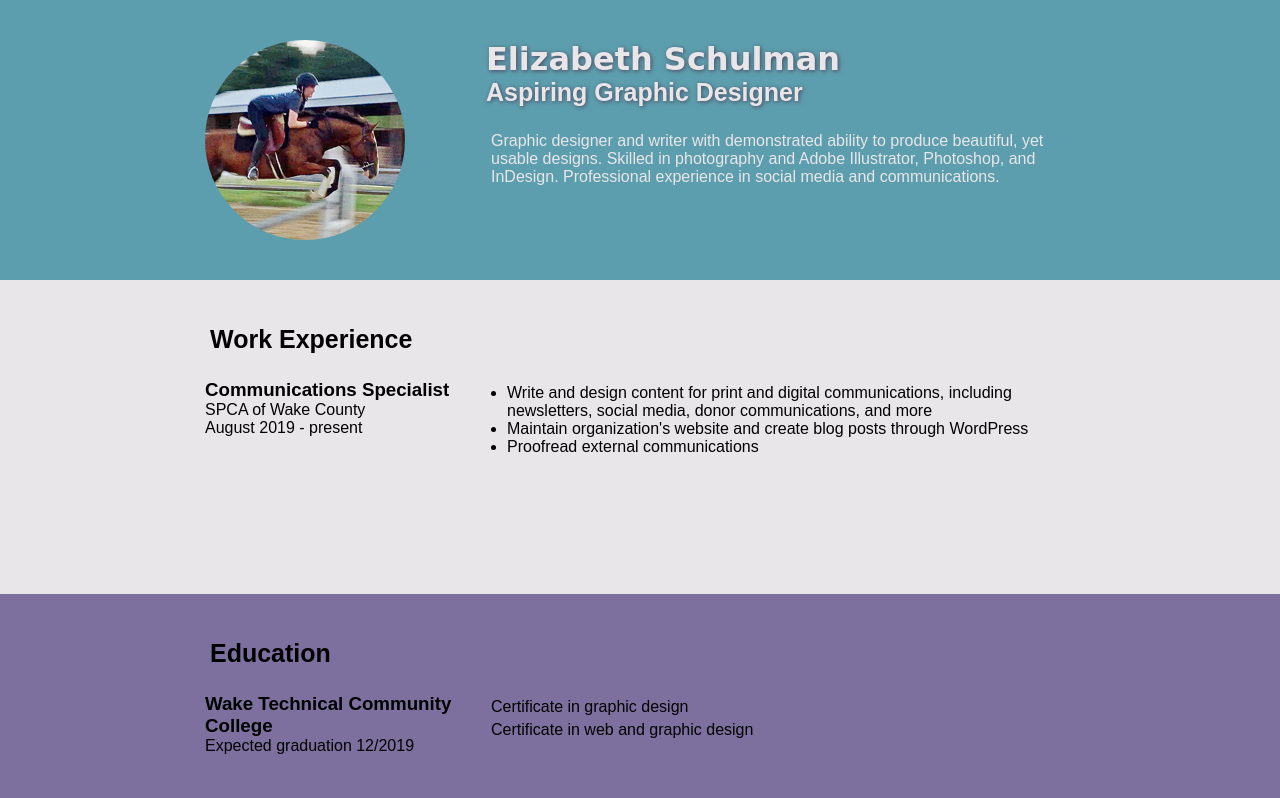
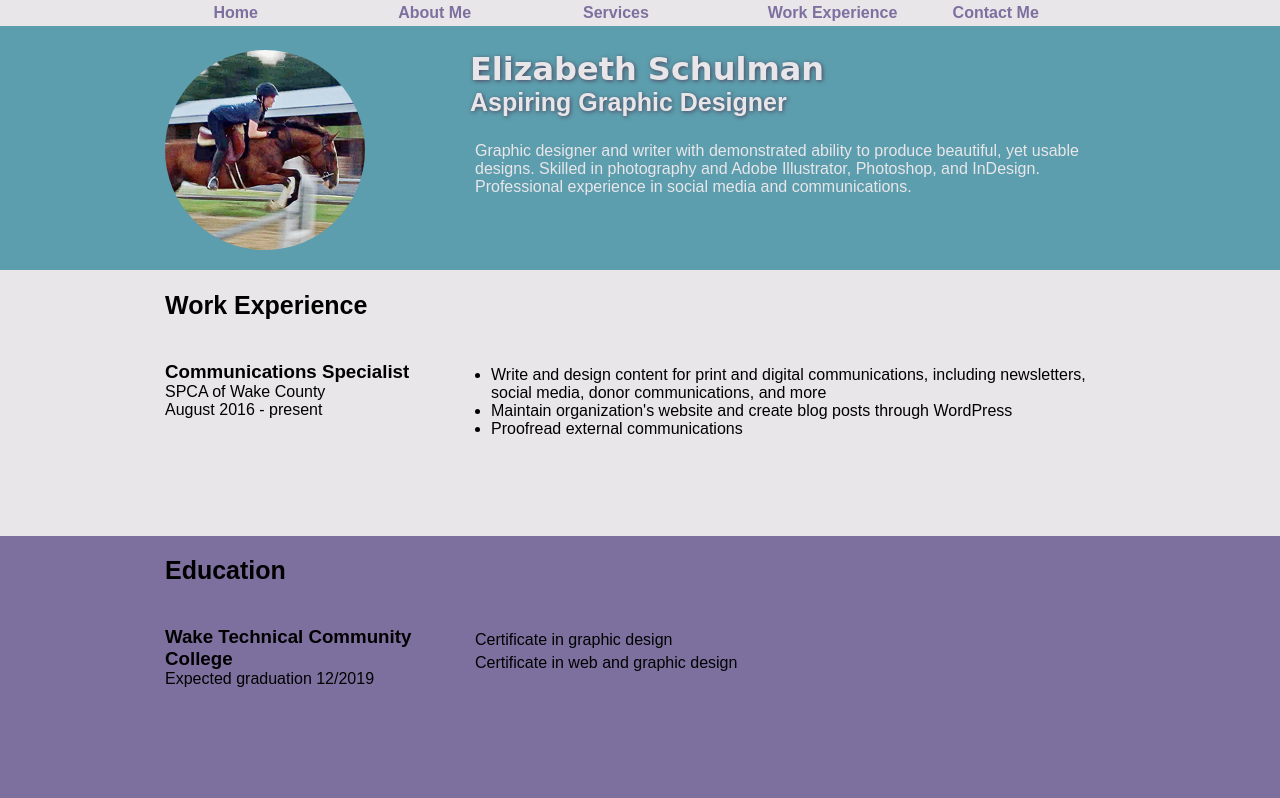
Before and after one commit to emschulman/Lesson03, a plain HTML site: page index.html in a window 1280 px wide. Shown: the top 798 px of the page. Drawn offline with Linux system fonts and the light colour scheme; a web font is replaced by a local one.

Commit message:
Changes made with LinkedIn tutorial

```diff
--- a/CSS/styles.css
+++ b/CSS/styles.css
@@ -25,7 +25,6 @@ h1 {
 	text-shadow: 1px 1px 4px #4C455E;
 }
 h2 {
-	margin: 5px;
 	font-size: 25px;
 	padding-bottom: 20px;
 }
@@ -36,24 +35,70 @@ h3 {
 .content-wrap {
 	max-width: 950px;
 	margin: 0 auto;
-	padding: 40px;
 	overflow: auto;
-}
-
-.col-narrow {
-	width: 30%;
-	float: left;
-	min-height: 175px;
-}
-.col-wide {
-	width: 70%;
-	float: left;
-	min-height: 175px;
-	padding-left: 20px;
 }
 
 .col-wide p {
 	margin:5px;
+}
+
+/* Navigation styles
+----------------*/
+
+.nav-wrap {
+	max-width: 950px;
+	margin: 0 auto;
+	overflow: hidden;
+}
+nav {
+	width: 100%;
+	background: #E9E6EA;
+	position: fixed;
+}
+nav ul {
+	display: flex;
+	justify-content: space-around;
+}
+
+nav, nav ul {
+	margin: 0;
+	padding-bottom: 0;
+	list-style: none;
+	line-height: 1;
+}
+nav ul li {
+	display: block;
+}
+nav a {
+	width: 130px;
+	text-decoration: none;
+	color: #7d709f;
+	font-weight: 700;
+}
+nav li {
+	width: 130px;
+	float: left;
+}
+nav li ul {
+	position: absolute;
+	left: -999em;
+	width: 130px;
+}
+nav li:hover ul {
+	left: auto;
+	color: #7d709f;
+	background: #E9E6EA;
+}
+nav li ul li:hover {
+	color: #E9E6EA;
+	background: #7d709f;
+}
+nav ul li ul {
+	display: block;
+}
+nav li ul li:hover a {
+	color: #E9E6EA;
+	display: block;
 }
 
 /* Header and footer
@@ -64,6 +109,12 @@ header, footer {
 }
 
 /* header */
+
+header {
+	padding-top: 50px;
+	padding-bottom: 20px;
+}
+
 header h1, header h2 {
 	margin: 0;
 }
@@ -72,7 +123,7 @@ header h2 {
 }
 
 .profile {
-    width: 200px;
+    max-width: 200px;
     color: #E9E6EA;
 	float: left;
 	margin-right: 30px;
@@ -109,7 +160,34 @@ div ul {
 }
 .col-narrow p {
 	margin: 0;
+	padding: 0;
 }
 .col-narrow h3 {
 	margin: 0;
 }
+
+/*Media Queries
+---------------------*/
+@media (min-width: 900px) {
+	.col-narrow {
+		width: 30%;
+		float: left;
+		min-height: 175px;
+}
+	.col-wide {
+		width: 70%;
+		float: left;
+		min-height: 175px;
+		padding-left: 20px;
+}
+}
+
+@media (max-width: 899px) {
+	header {
+		text-align: center;
+	}
+}
+
+#media (max-width: 550px) {
+
+}
--- a/index.html
+++ b/index.html
@@ -9,7 +9,35 @@
 </head>
 <body>
     <!-- // Intro -->
-    <header>
+<nav>
+	<div class="nav-wrap">
+	<ul>
+	<li><a href="#">Home</a></li>
+	<li><a href="#">About Me</a></li>
+	<li><a href="#">Services</a>
+		<ul>
+		<li><a href="#">Web Design</a></li>
+		<li><a href="#">Graphic Design</a></li>
+		<li><a href="#">Logo Design</a></li>
+		</ul>
+	</li>
+	<li><a href="#">Work Experience</a>
+		<ul>
+		<li><a href="#">Relevant Work Experience</a></li>
+		<li><a href="#">Other Work Experience</a></li>
+		</ul>
+	</li>
+	<li><a href="#">Contact Me</a>
+		<ul>
+		<li><a href="#">Phone</a></li>
+		<li><a href="#">Social Media</a></li>
+		<li><a href="#">Contact Form</a></li>
+		</ul>
+	</li>
+	</div>
+	</ul>
+</nav>
+	<header>
 	<div class="content-wrap">
 	<div class="col-narrow">
         <img class="profile" src="images/profile-image-round.jpg" alt="Elizabeth Schulman">
@@ -31,12 +59,12 @@
             <!-- Job Details: copy this whole block to add more jobs -->
         <div class="col-narrow">
 			<h3>Communications Specialist</h3>
-            <p>SPCA of Wake County</p>
-            <p>August 2019 - present</p>
+            <p class="uppercase">SPCA of Wake County</p>
+            <p>August 2016 - present</p>
 		</div>
 
             <!-- Add as many paragraphs as you need. -->
-        <div class="col-wide">
+        <div class="col-wide job-description">
 			<p><ul><li>Write and design content for print and digital communications, including newsletters, social media, donor communications, and more</li>
 			<li>Maintain organization's website and create blog posts through WordPress</li>
 			<li>Proofread external communications</li></ul></p>
```
